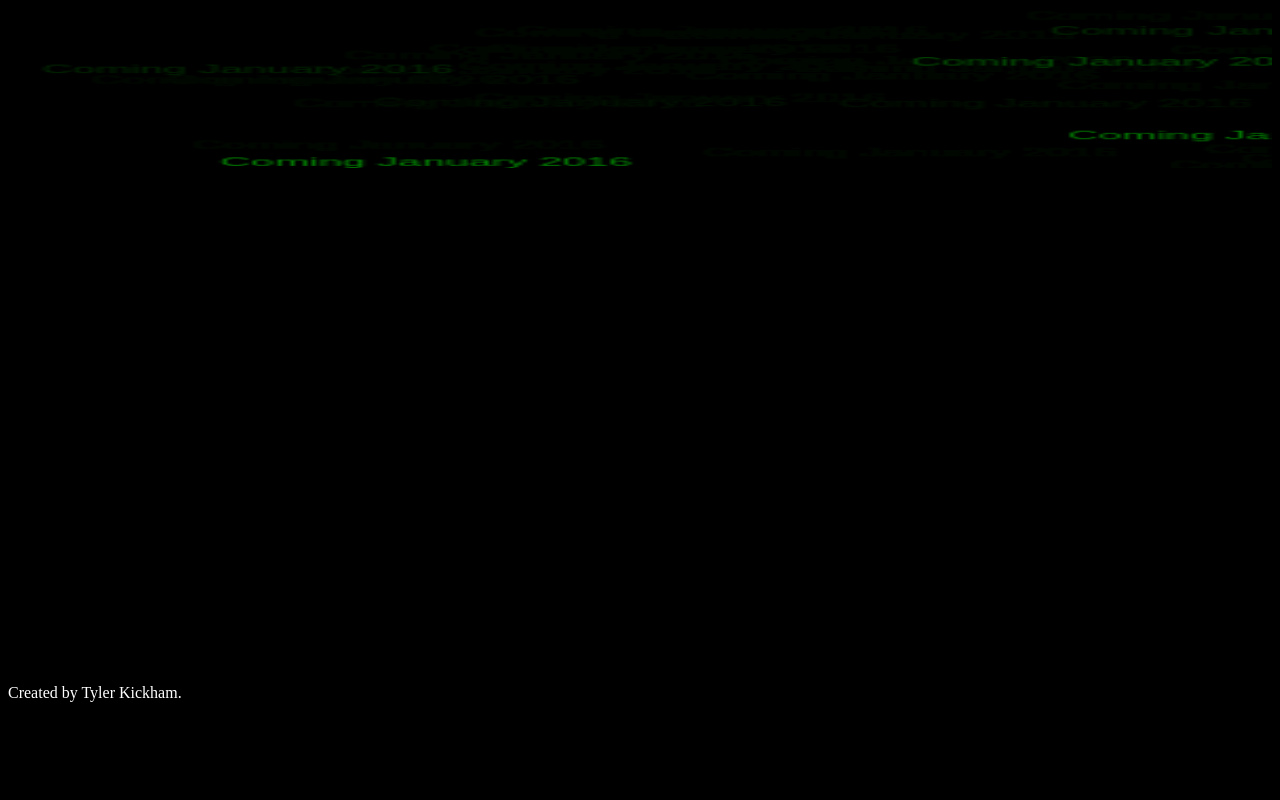
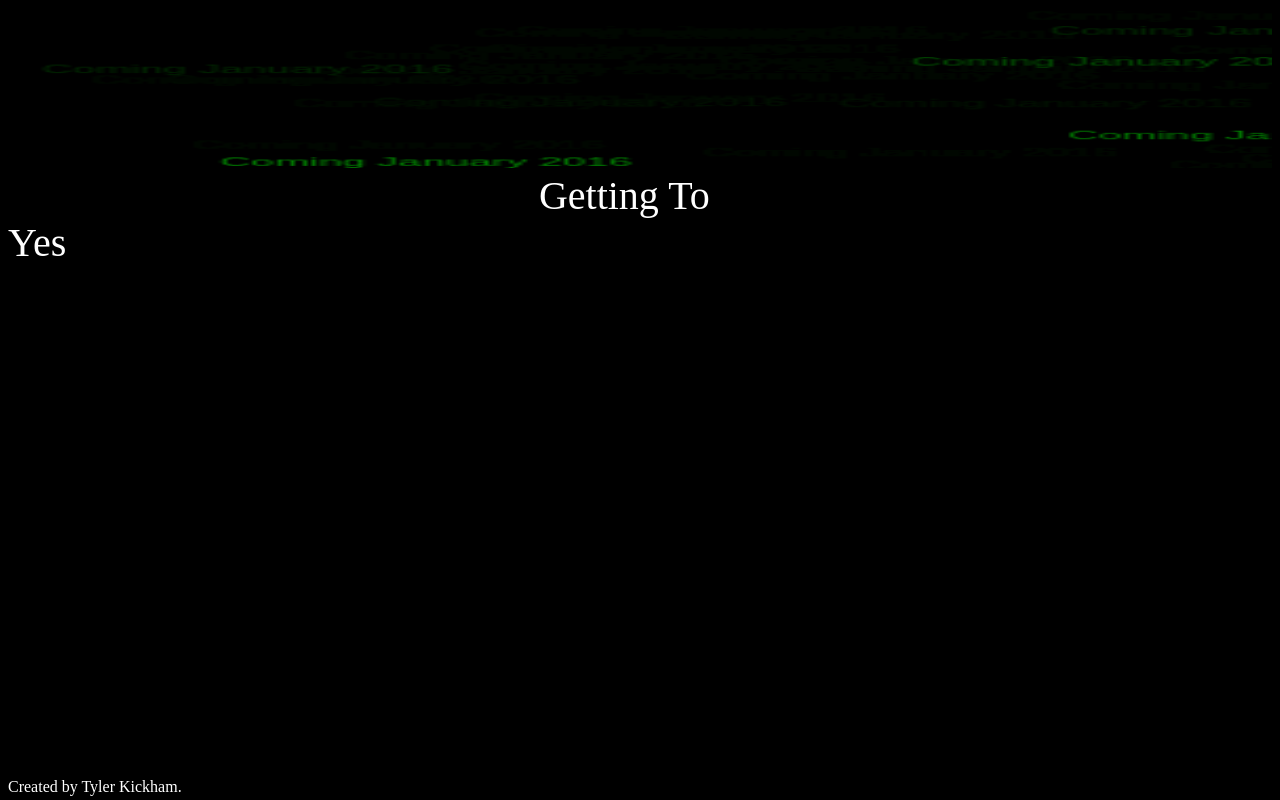
Before and after one commit to tkicks/tkicks.github.io, a plain HTML site: page index.html in a window 1280 px wide. Drawn offline with nearby package versions, Linux system fonts and the light colour scheme.

Commit message:
wait for jan book club link

```diff
--- a/index.css
+++ b/index.css
@@ -1,3 +1,9 @@
+#bookClub {
+	font-size: 40px;
+	color: #fff;
+	margin: 42%;
+}
+
 body {
 	background-color: #000;
 }
--- a/index.html
+++ b/index.html
@@ -16,9 +16,10 @@
 				<div id="matrix_name">Coming January 2016</div>
 			</canvas>
 		</header>
-<!--
+
 		<main>
-			<section id="navbar">
+			<a href="https://tkicks.github.io/bookClub" id="bookClub">Getting To Yes</a>
+			<!-- <section id="navbar">
 				<nav>
 					<ul>
 						<li>
@@ -37,9 +38,9 @@
 						</li>
 					</ul>
 				</nav>
-			</section>
+			</section> -->
 		</main>
--->
+
 		<footer>
 			Created by Tyler Kickham.
 		</footer>
```
